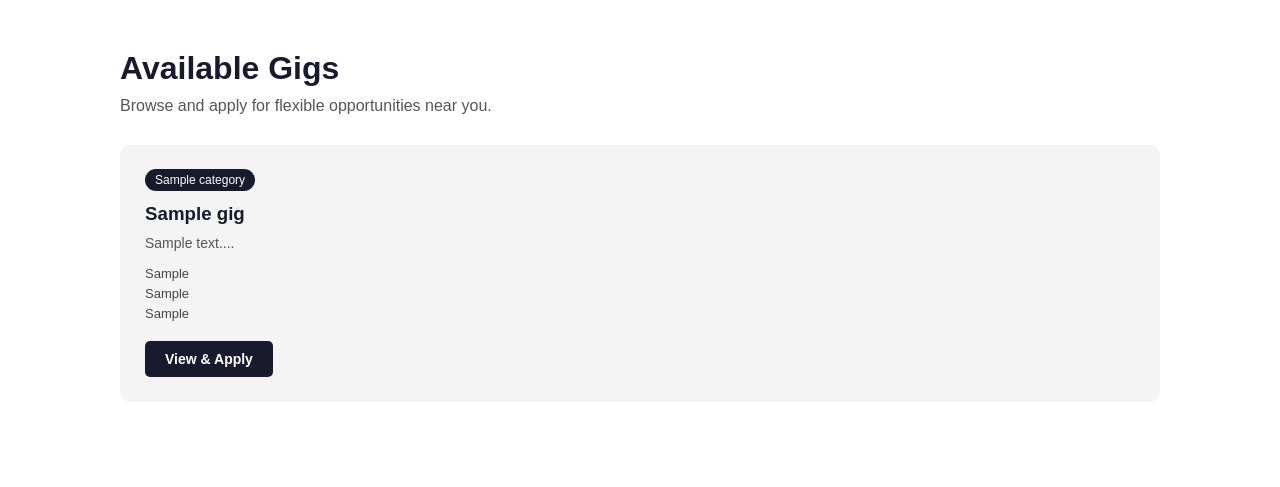
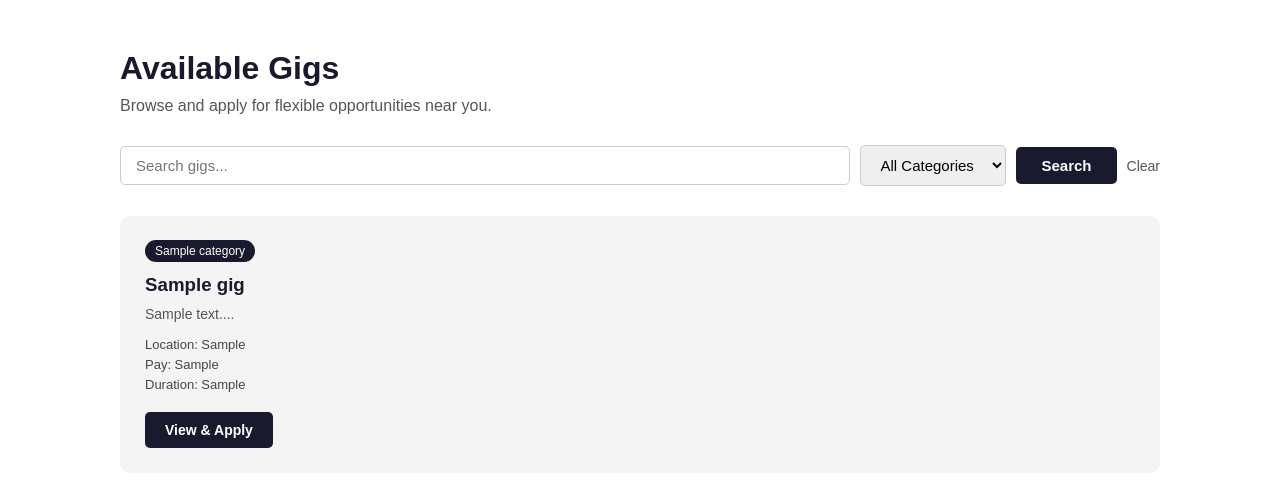
Before and after one commit to Kallina-source/skillbridge_nam, a PHP site: page /skillbridge_nam/gigs.php in a window 1280 px wide. Shown: the part 58-545 px from the top of the page. Run offline with PHP 8.4, Linux system fonts and the light colour scheme; tables that the repository leaves empty hold one stand-in row (values such as "Sample post").

Commit message:
Add search and filter to gigs page

```diff
--- a/frontend/css/styles.css
+++ b/frontend/css/styles.css
@@ -851,3 +851,57 @@ footer {
     align-items: flex-end;
     gap: 10px;
 }
+
+/* SEARCH AND FILTER */
+.search-filter {
+    margin-bottom: 30px;
+}
+
+.search-filter form {
+    display: flex;
+    gap: 10px;
+    align-items: center;
+    flex-wrap: wrap;
+}
+
+.search-filter input {
+    padding: 10px 15px;
+    border: 1px solid #ccc;
+    border-radius: 5px;
+    font-size: 15px;
+    flex: 1;
+    min-width: 200px;
+}
+
+.search-filter select {
+    padding: 10px 15px;
+    border: 1px solid #ccc;
+    border-radius: 5px;
+    font-size: 15px;
+}
+
+.search-filter button {
+    padding: 10px 25px;
+    background-color: #1a1a2e;
+    color: #fff;
+    border: none;
+    border-radius: 5px;
+    font-size: 15px;
+    font-weight: bold;
+    cursor: pointer;
+    transition: background-color 0.3s ease;
+}
+
+.search-filter button:hover {
+    background-color: #f0a500;
+}
+
+.search-filter a {
+    color: #555;
+    text-decoration: none;
+    font-size: 14px;
+}
+
+.search-filter a:hover {
+    color: #1a1a2e;
+}
--- a/frontend/pages/gigs.php
+++ b/frontend/pages/gigs.php
@@ -2,13 +2,28 @@
 session_start();
 require '../../backend/db.php';
 
-// Fetch all open gigs from database
-$sql = "SELECT gigs.*, categories.name as category_name FROM gigs
-        JOIN categories ON gigs.category_id = categories.id
-        WHERE gigs.status = 'open'
-        ORDER BY gigs.created_at DESC";
-$stmt = $pdo->prepare($sql);
-$stmt->execute();
+// Handle search and filter
+$search = isset($_GET['search']) ? '%' . $_GET['search'] . '%' : '%';
+$category = isset($_GET['category']) && $_GET['category'] != '' ? $_GET['category'] : null;
+
+if ($category) {
+    $sql = "SELECT gigs.*, categories.name as category_name FROM gigs
+            JOIN categories ON gigs.category_id = categories.id
+            WHERE gigs.status = 'open'
+            AND gigs.category_id = ?
+            AND (gigs.title LIKE ? OR gigs.description LIKE ?)
+            ORDER BY gigs.created_at DESC";
+    $stmt = $pdo->prepare($sql);
+    $stmt->execute([$category, $search, $search]);
+} else {
+    $sql = "SELECT gigs.*, categories.name as category_name FROM gigs
+            JOIN categories ON gigs.category_id = categories.id
+            WHERE gigs.status = 'open'
+            AND (gigs.title LIKE ? OR gigs.description LIKE ?)
+            ORDER BY gigs.created_at DESC";
+    $stmt = $pdo->prepare($sql);
+    $stmt->execute([$search, $search]);
+}
 $gigs = $stmt->fetchAll();
 ?>
 <!DOCTYPE html>
@@ -40,6 +55,25 @@ $gigs = $stmt->fetchAll();
         <h2>Available Gigs</h2>
         <p>Browse and apply for flexible opportunities near you.</p>
 
+<div class="search-filter">
+    <form method="GET" action="gigs.php">
+        <input type="text" name="search" placeholder="Search gigs..." value="<?php echo isset($_GET['search']) ? $_GET['search'] : ''; ?>">
+        <select name="category">
+            <option value="">All Categories</option>
+            <option value="1" <?php echo (isset($_GET['category']) && $_GET['category'] == '1') ? 'selected' : ''; ?>>Events</option>
+            <option value="2" <?php echo (isset($_GET['category']) && $_GET['category'] == '2') ? 'selected' : ''; ?>>Tutoring</option>
+            <option value="3" <?php echo (isset($_GET['category']) && $_GET['category'] == '3') ? 'selected' : ''; ?>>Cleaning</option>
+            <option value="4" <?php echo (isset($_GET['category']) && $_GET['category'] == '4') ? 'selected' : ''; ?>>Photography</option>
+            <option value="5" <?php echo (isset($_GET['category']) && $_GET['category'] == '5') ? 'selected' : ''; ?>>Delivery</option>
+            <option value="6" <?php echo (isset($_GET['category']) && $_GET['category'] == '6') ? 'selected' : ''; ?>>Retail</option>
+            <option value="7" <?php echo (isset($_GET['category']) && $_GET['category'] == '7') ? 'selected' : ''; ?>>Admin</option>
+            <option value="8" <?php echo (isset($_GET['category']) && $_GET['category'] == '8') ? 'selected' : ''; ?>>Creative</option>
+        </select>
+        <button type="submit">Search</button>
+        <a href="gigs.php">Clear</a>
+    </form>
+</div>
+
         <div class="gigs-grid">
             <?php if(count($gigs) > 0): ?>
                 <?php foreach($gigs as $gig): ?>
@@ -48,9 +82,9 @@ $gigs = $stmt->fetchAll();
                         <h3><?php echo $gig['title']; ?></h3>
                         <p><?php echo substr($gig['description'], 0, 100) . '...'; ?></p>
                         <div class="gig-meta">
-                            <span> <?php echo $gig['location']; ?></span>
-                            <span> <?php echo $gig['pay']; ?></span>
-                            <span> <?php echo $gig['duration']; ?></span>
+                            <span>Location: <?php echo $gig['location']; ?></span>
+                            <span>Pay: <?php echo $gig['pay']; ?></span>
+                            <span>Duration: <?php echo $gig['duration']; ?></span>
                         </div>
                         <a href="gig-detail.php?id=<?php echo $gig['id']; ?>" class="apply-btn">View & Apply</a>
                     </div>
```
